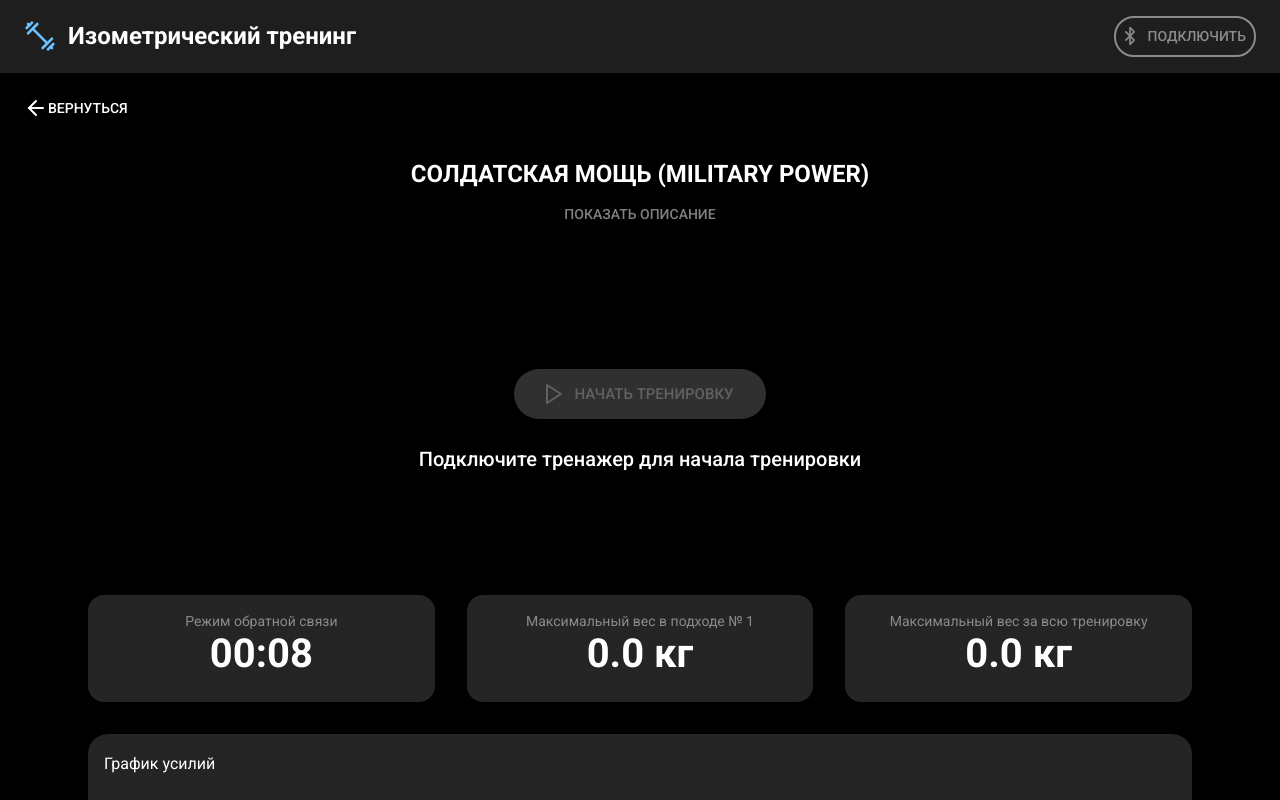
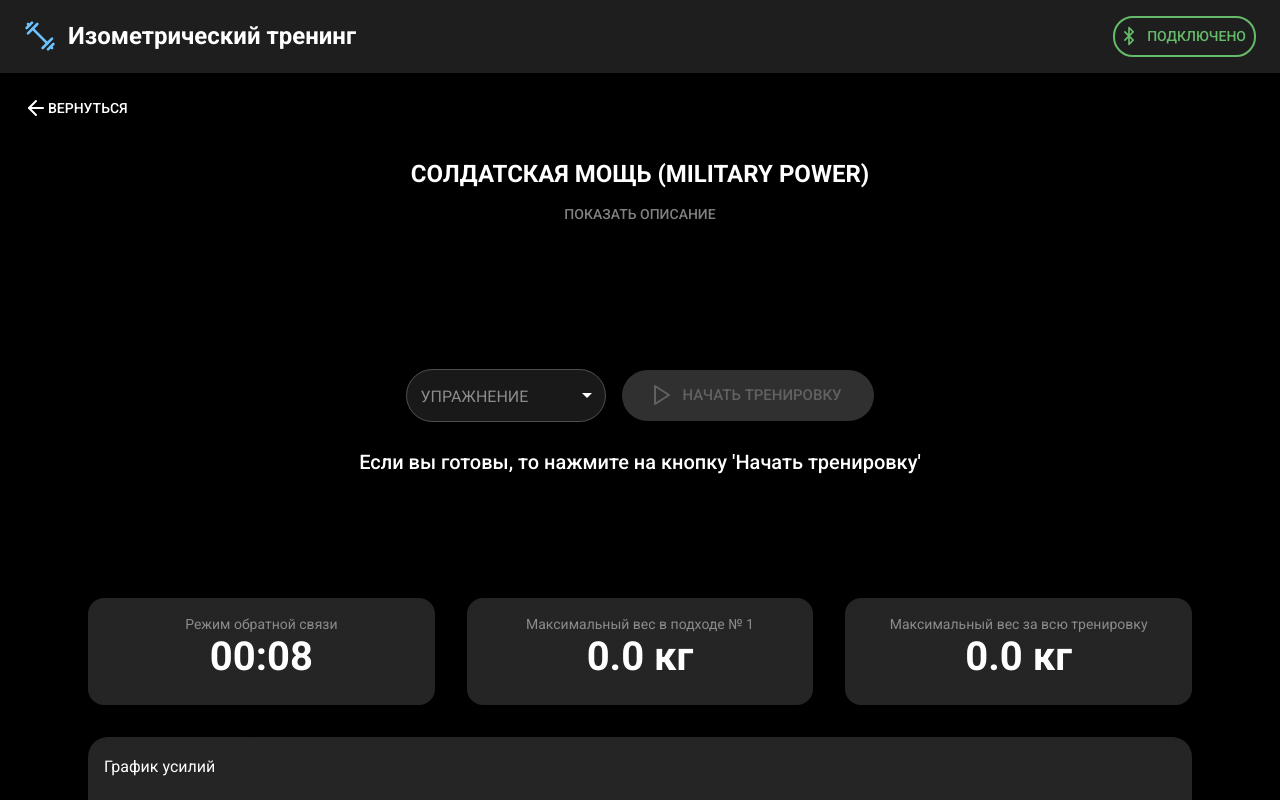
Before and after one commit to KirillBobkov/isometric-app-2, a React (Vite) app: page /#/military-power in a window 1280 px wide. Both pictures are taken after a click on the button "ПОДКЛЮЧИТЬ". Shown: the top 800 px of the page. Built offline with nearby package versions, Linux system fonts and the light colour scheme.

Commit message:
added exersises

```diff
--- a/src/App.tsx
+++ b/src/App.tsx
@@ -17,7 +17,7 @@ import { IronMan } from "./components/programs/IronMan.tsx";
 import { BluetoothService } from "./services/BluetoothService.js";
 import { MockBluetoothService } from "./services/MockBluetoothService.ts";
 
-const bluetoothService = new BluetoothService();
+const bluetoothService = new MockBluetoothService();
 
 export default function App() {
   const [connected, setConnected] = useState(false);
--- a/src/components/programs/MilitaryPower.tsx
+++ b/src/components/programs/MilitaryPower.tsx
@@ -7,6 +7,10 @@ import {
   Container,
   Typography,
   Box,
+  FormControl,
+  Select,
+  MenuItem,
+  InputLabel,
 } from "@mui/material";
 import { InfoCard } from "../InfoCard";
 import { formatTime } from "../../utils/formatTime";
@@ -65,6 +69,14 @@ export function MilitaryPower({ connected, message }: MilitaryPowerProps) {
   const [restTime, setRestTime] = useState(-1);
   const [setTime, setSetTime] = useState(-1);
   const [prepareTime, setPrepareTime] = useState(-1);
+
+  const [selectedExercise, setSelectedExercise] = useState<string>('');
+
+  const exercises = [
+    { value: 'СТАНОВАЯ ТЯГА', label: 'СТАНОВАЯ ТЯГА' },
+    { value: 'ЖИМ ПЛЕЧ', label: 'ЖИМ ПЛЕЧ' },
+  ];
+
   // Функция для переключения видимости блока и текста кнопки
   const toggleContentVisibility = () =>
     setIsContentVisible((prevState) => !prevState);
@@ -201,6 +213,7 @@ export function MilitaryPower({ connected, message }: MilitaryPowerProps) {
     const saved = await saveTrainingData({
       trainingData,
       time,
+      selectedExercise
     });
 
     if (saved) {
@@ -367,14 +380,41 @@ export function MilitaryPower({ connected, message }: MilitaryPowerProps) {
         {/* Существующая кнопка и таймер */}
         <Box
           sx={{
-            display: "flex",
-            justifyContent: "center",
-            alignItems: "center",
-            flexWrap: "wrap",
-            flexDirection: "column",
-            gap: 3,
+            display: 'flex',
+            justifyContent: 'center',
+            alignItems: 'center',
+            gap: 2,
+            flexWrap: 'wrap',
           }}
         >
+          <FormControl
+            sx={{ minWidth: 200 }}
+            disabled={activeMode !== ActiveMode.FEEDBACK || !connected}
+          >
+            <InputLabel id="exercise-select-label">УПРАЖНЕНИЕ</InputLabel>
+            <Select
+              labelId="exercise-select-label"
+              id="exercise-select"
+              value={selectedExercise}
+              onChange={(e) => setSelectedExercise(e.target.value)}
+              label="Упражнение"
+              sx={{
+                backgroundColor: 'background.paper',
+                borderRadius: '28px',
+                '& .MuiSelect-select': {
+                  padding: '15px 32px',
+                }
+              }}
+            >
+              <MenuItem value="">Не выбрано</MenuItem>
+              {exercises.map((exercise) => (
+                <MenuItem key={exercise.value} value={exercise.value}>
+                  {exercise.label}
+                </MenuItem>
+              ))}
+            </Select>
+          </FormControl>
+
           <Button
             variant="contained"
             size="large"
@@ -387,7 +427,9 @@ export function MilitaryPower({ connected, message }: MilitaryPowerProps) {
               )
             }
             onClick={handleTrainingToggle}
-            disabled={!connected || activeMode === ActiveMode.PREPARING}
+            disabled={!connected ||
+                      activeMode === ActiveMode.PREPARING ||
+                      !selectedExercise}
             sx={{
               borderRadius: "28px",
               padding: "12px 32px",
@@ -399,12 +441,15 @@ export function MilitaryPower({ connected, message }: MilitaryPowerProps) {
               },
             }}
           >
-            {activeMode === ActiveMode.TRAINING
+            {activeMode === ActiveMode.TRAINING ||
+              activeMode === ActiveMode.PREPARING
               ? "Остановить тренировку"
               : "Начать тренировку"}
           </Button>
 
-          {activeMode !== ActiveMode.FEEDBACK && (
+        </Box>
+
+        {activeMode !== ActiveMode.FEEDBACK && (
             <>
               <TrainingTimer
                 totalTime={
@@ -431,8 +476,6 @@ export function MilitaryPower({ connected, message }: MilitaryPowerProps) {
               />
             </>
           )}
-        </Box>
-
         {/* Новое информационное сообщение */}
         <Typography
           variant="h6"
--- a/src/services/FileService.ts
+++ b/src/services/FileService.ts
@@ -1,24 +1,26 @@
 interface TrainingData {
   date: string;
   duration: number;
-  sets: Record<number, Array<{time: number; weight: number}>>;
+  sets: Record<number, Array<{ time: number; weight: number }>>;
   maxWeight: number;
   maxWeightPerSet: Record<number, number>;
+  selectedExercise: string;
 }
 
 interface SaveTrainingInput {
-  trainingData: Record<number, Array<{time: number; weight: number}>>;
+  trainingData: Record<number, Array<{ time: number; weight: number }>>;
   time: number;
+  selectedExercise: string;
 }
 
 const formatTrainingDataToText = (data: TrainingData): string => {
-  const date = new Date(data.date).toLocaleDateString('ru-RU', {
-    year: 'numeric',
-    month: 'long',
-    day: 'numeric'
+  const date = new Date(data.date).toLocaleDateString("ru-RU", {
+    year: "numeric",
+    month: "long",
+    day: "numeric",
   });
 
-  let text = `Отчет о тренировке "Солдатская мощь"\n`;
+  let text = `Отчет о тренировке "Солдатская мощь" - "${data.selectedExercise}"\n`;
   text += `Дата: ${date}\n`;
   text += `Общая длительность: ${Math.round(data.duration / 1000)} секунд\n`;
   text += `Максимальный вес за тренировку: ${data.maxWeight.toFixed(1)} кг\n\n`;
@@ -28,7 +30,8 @@ const formatTrainingDataToText = (data: TrainingData): string => {
 
   Object.entries(data.sets).forEach(([setNumber, setData]) => {
     const setMaxWeight = data.maxWeightPerSet[Number(setNumber)];
-    const avgWeight = setData.reduce((sum, point) => sum + point.weight, 0) / setData.length;
+    const avgWeight =
+      setData.reduce((sum, point) => sum + point.weight, 0) / setData.length;
 
     text += `Подход №${setNumber}\n`;
     text += `------------------------------------------\n`;
@@ -40,28 +43,37 @@ const formatTrainingDataToText = (data: TrainingData): string => {
   text += `==========================================\n`;
   text += `Заметки:\n`;
   text += `1. Максимальное усилие: ${data.maxWeight.toFixed(1)} кг\n`;
-  text += `2. Лучший подход: №${Object.entries(data.maxWeightPerSet)
-    .reduce((best, [set, weight]) => weight > data.maxWeightPerSet[best] ? set : best, '1')}\n`;
+  text += `2. Лучший подход: №${Object.entries(data.maxWeightPerSet).reduce(
+    (best, [set, weight]) => (weight > data.maxWeightPerSet[best] ? set : best),
+    "1"
+  )}\n`;
 
   return text;
 };
 
 const prepareTrainingData = (input: SaveTrainingInput): TrainingData => {
-  const maxWeightPerSet = Object.entries(input.trainingData).reduce((acc, [set, data]) => {
-    acc[Number(set)] = data.reduce((max, point) => Math.max(max, point.weight), 0);
+  const maxWeightPerSet = Object.entries(input.trainingData).reduce(
+    (acc, [set, data]) => {
+      acc[Number(set)] = data.reduce(
+        (max, point) => Math.max(max, point.weight),
+        0
+      );
       return acc;
-  }, {} as Record<number, number>);
+    },
+    {} as Record<number, number>
+  );
 
   const maxWeight = Object.values(input.trainingData)
     .flat()
     .reduce((max, point) => Math.max(max, point.weight), 0);
 
   return {
-    date: new Date().toISOString().split('T')[0],
+    date: new Date().toISOString().split("T")[0],
     duration: input.time,
     sets: input.trainingData,
     maxWeight,
-    maxWeightPerSet
+    maxWeightPerSet,
+    selectedExercise: input.selectedExercise,
   };
 };
 
@@ -69,31 +81,36 @@ export const saveTrainingData = async (data: SaveTrainingInput) => {
   try {
     const preparedData = prepareTrainingData({
       trainingData: data.trainingData,
-      time: data.time
+      time: data.time,
+      selectedExercise: data.selectedExercise,
     });
 
-    const formattedDate = new Date().toLocaleDateString(undefined, {
+    const formattedDate = new Date()
+      .toLocaleDateString(undefined, {
         weekday: "long",
         year: "numeric",
         month: "long",
         day: "numeric",
         hour: "numeric",
-  minute: "numeric"
-}).replace(/\./g, ',');
+        minute: "numeric",
+      })
+      .replace(/\./g, ",");
 
     const fileName = `Запись тренировки ${formattedDate}.txt`;
     const textContent = formatTrainingDataToText(preparedData);
-    const blob = new Blob([textContent], { type: 'text/plain;charset=utf-8' });
+    const blob = new Blob([textContent], { type: "text/plain;charset=utf-8" });
 
     try {
       const handle = await window.showSaveFilePicker({
         suggestedName: fileName,
-        types: [{
-          description: 'Text Files',
+        types: [
+          {
+            description: "Text Files",
             accept: {
-            'text/plain': ['.txt'],
+              "text/plain": [".txt"],
             },
-        }],
+          },
+        ],
       });
 
       const writable = await handle.createWritable();
@@ -103,7 +120,7 @@ export const saveTrainingData = async (data: SaveTrainingInput) => {
       return true;
     } catch {
       // Fallback для браузеров без поддержки File System Access API
-      const link = document.createElement('a');
+      const link = document.createElement("a");
       link.href = URL.createObjectURL(blob);
       link.download = fileName;
       document.body.appendChild(link);
@@ -114,7 +131,7 @@ export const saveTrainingData = async (data: SaveTrainingInput) => {
       return true;
     }
   } catch (error) {
-    console.error('Error saving training data:', error);
+    console.error("Error saving training data:", error);
     return false;
   }
 };
```
Also changed, not shown: 7 other files (tests, documents, lock files or other folders). Lines whose indentation alone changed are shown as unchanged.
